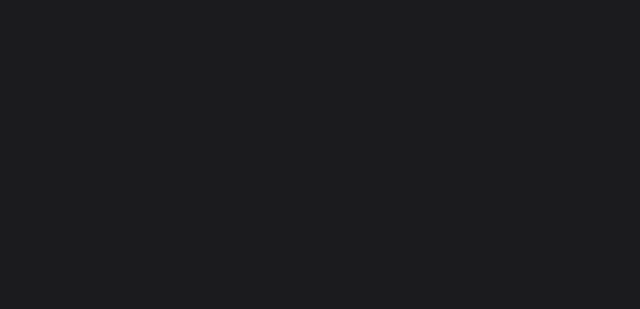
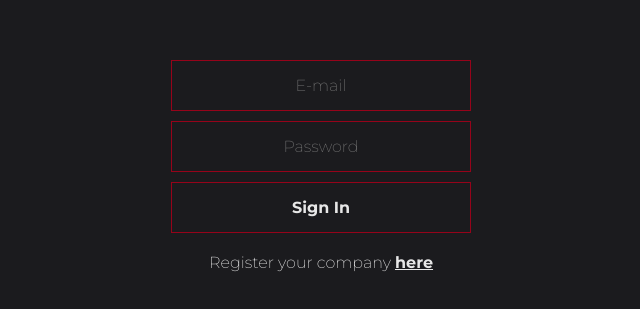
Before and after one commit to danhaj/job-board, a React (Create React App) app: page /sign-in in a window 1280 px wide. Shown: the part 237-546 px from the top of the page, without its empty margins (319-959 px from the left). Built offline with nearby package versions, Linux system fonts and the light colour scheme.

Commit message:
add sign in and sign up pages

```diff
--- a/src/App.js
+++ b/src/App.js
@@ -3,8 +3,10 @@ import { BrowserRouter, Switch, Route } from 'react-router-dom';
 import styled, { createGlobalStyle } from 'styled-components';
 
 import LandingPage from './pages/LandingPage';
+import SignInPage from './pages/SignInPage';
+import SignUpPage from './pages/SignUpPage';
 import OffersPage from './pages/OffersPage';
-import OfferDetails from './components/OfferDetails';
+import OfferDetails from './pages/OfferDetailsPage';
 
 const GlobalStyles = createGlobalStyle`
   * {
@@ -36,6 +38,8 @@ const App = () => (
     <BrowserRouter>
       <Switch>
         <Route exact path='/' component={LandingPage} />
+        <Route exact path='/sign-in' component={SignInPage} />
+        <Route exact path='/sign-up' component={SignUpPage} />
         <Route exact path='/offers' component={OffersPage} />
         <Route exact path='/offer-details' component={OfferDetails} />
       </Switch>
--- a/src/components/OfferDetails.js
+++ b/src/pages/OfferDetailsPage.js
@@ -1,7 +1,7 @@
 import React from 'react';
 import { useSelector } from 'react-redux';
 
-const Details = () => {
+const OfferDetails = () => {
     const offer = useSelector(state => state.currentOffer);
 
     return (
@@ -13,4 +13,4 @@ const Details = () => {
     )
 }
 
-export default Details;
+export default OfferDetails;
--- /dev/null
+++ b/src/pages/SignInPage.js
@@ -0,0 +1,61 @@
+import React from 'react';
+import { Link } from 'react-router-dom';
+import styled from 'styled-components';
+
+const StyledSignInPage = styled.div`
+    display: flex;
+    height: 100%;
+    flex-direction: column;
+    justify-content: center;
+    align-items: center;
+
+    input, button {
+        width: 300px;
+        padding: 15px 0;
+        margin: 5px 0;
+        font-family: 'Montserrat';
+        font-size: 16px;
+        color: #E7E7E7;
+        background-color: transparent;
+        border: 1px solid #96031A;
+    }
+
+    input {
+        text-align: center;
+    }
+
+    button {
+        font-weight: bold;
+        cursor: pointer;
+
+        &:hover {
+            background-color: #96031A;
+            transition-duration: 400ms;
+        }
+    }
+
+    span {
+        padding-top: 15px;
+
+        a {
+            color: #E7E7E7;
+            font-weight: bold;
+        }
+    }
+`
+
+const SignInPage = () => {
+
+    return (
+        <StyledSignInPage>
+            <input type='text' placeholder='E-mail' />
+            <input type='password' placeholder='Password' />
+            <button>Sign In</button>
+            <span>
+                Register your company <Link to='sign-up'>here</Link>
+            </span>
+        </StyledSignInPage>
+    )
+}
+
+export default SignInPage;
--- /dev/null
+++ b/src/pages/SignUpPage.js
@@ -0,0 +1,49 @@
+import React from 'react';
+import styled from 'styled-components';
+
+const StyledSignUpPage = styled.div`
+    display: flex;
+    height: 100%;
+    flex-direction: column;
+    justify-content: center;
+    align-items: center;
+
+    input, button {
+        width: 300px;
+        padding: 15px 0;
+        margin: 5px 0;
+        font-family: 'Montserrat';
+        font-size: 16px;
+        color: #E7E7E7;
+        background-color: transparent;
+        border: 1px solid #96031A;
+    }
+
+    input {
+        text-align: center;
+    }
+
+    button {
+        font-weight: bold;
+        cursor: pointer;
+
+        &:hover {
+            background-color: #96031A;
+            transition-duration: 400ms;
+        }
+    }
+`
+
+const SignUpPage = () => {
+
+    return (
+        <StyledSignUpPage>
+            <input type='text' placeholder='Company name' />
+            <input type='text' placeholder='E-mail' />
+            <input type='password' placeholder='Password' />
+            <button>Sign Up</button>
+        </StyledSignUpPage>
+    )
+}
+
+export default SignUpPage;
```
